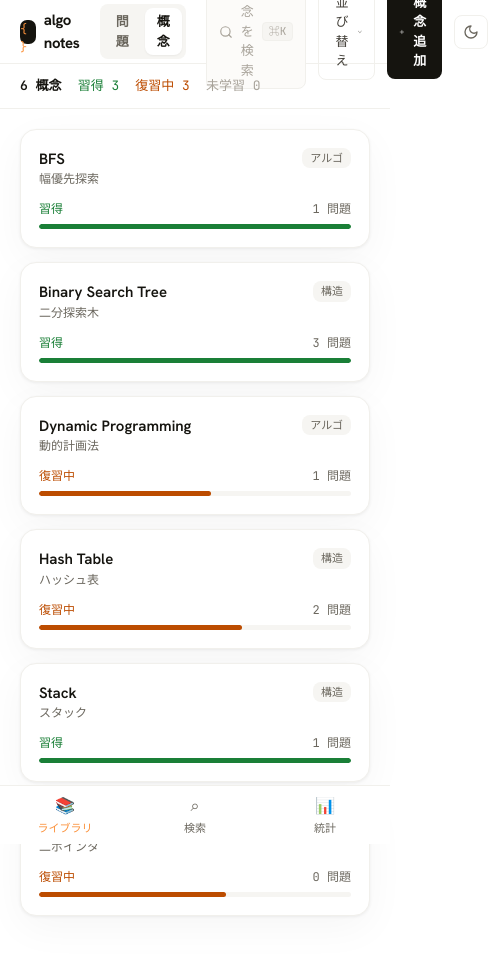
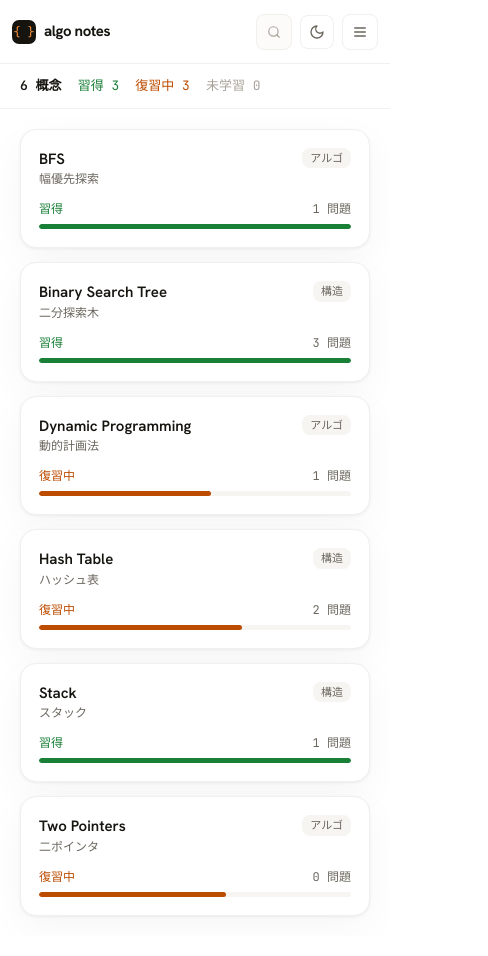
Before and after one commit to atsushi729/ads-note, a Next.js app: page /concepts in a window 390 px wide. Shown: the top 956 px of the page, 488 px wide, since content can reach past the window. Built offline with nearby package versions, Linux system fonts and the light colour scheme.

Commit message:
Fix mobile navigation layout

```diff
--- a/components/detail/ConceptDetail.tsx
+++ b/components/detail/ConceptDetail.tsx
@@ -4,11 +4,10 @@
 import { ComplexityTable } from "./ComplexityTable";
 import { RelatedProblems } from "./RelatedProblems";
 import { masteryColorVar } from "@/lib/difficulty";
-import { BottomTabBar } from "@/components/layout/BottomTabBar";
 export function ConceptDetail({ concept, problems }: { concept: Concept; problems: Problem[] }) {
   const color = `var(${masteryColorVar(concept.mastery)})`;
   return (
-    <div className="mx-auto flex max-w-[1100px] pb-16 md:pb-0">
+    <div className="mx-auto flex max-w-[1100px]">
       <div className="hidden md:block"><TocRail backHref="/concepts" backLabel="概念ライブラリ" items={[
         { id: "overview", label: "概要" }, { id: "complexity", label: "計算量" },
         { id: "related", label: "関連する問題" },
@@ -35,7 +34,6 @@
           </>
         )}
       </article>
-      <BottomTabBar active="library" />
     </div>
   );
 }
--- a/components/detail/ProblemDetail.tsx
+++ b/components/detail/ProblemDetail.tsx
@@ -5,7 +5,6 @@
 import { Markdown } from "@/components/markdown/Markdown";
 import { ConceptChips } from "./ConceptChips";
 import type { Concept } from "@/lib/types";
-import { BottomTabBar } from "@/components/layout/BottomTabBar";
 const diffClass: Record<string, string> = { Easy: "text-easy", Medium: "text-medium", Hard: "text-hard" };
 export function ProblemDetail({ problem, highlights, concepts }: {
   problem: Problem; highlights: { light: string; dark: string }[]; concepts: Concept[];
@@ -15,7 +14,7 @@
     ...problem.steps.map((s: Step) => ({ id: `step-${s.index}`, label: `Step ${s.index}` })),
   ];
   return (
-    <div className="mx-auto flex max-w-[1100px] pb-16 md:pb-0">
+    <div className="mx-auto flex max-w-[1100px]">
       <div className="hidden md:block"><TocRail backHref="/" backLabel="ライブラリ" items={toc} /></div>
       <article className="max-w-[760px] flex-1 px-5 py-6 md:px-[38px] md:py-[30px]">
         <div className="mb-3 flex items-center gap-2 font-mono text-[12px] text-fg-3">
@@ -34,7 +33,6 @@
           </div>
         ))}
       </article>
-      <BottomTabBar active="library" />
     </div>
   );
 }
--- a/components/layout/BottomTabBar.tsx
+++ /dev/null
@@ -1,15 +0,0 @@
-import Link from "next/link";
-export function BottomTabBar({ active }: { active: "library" | "search" | "stats" }) {
-  const item = (key: string, href: string, icon: string, label: string) => (
-    <Link href={href} className={`flex flex-1 flex-col items-center gap-0.5 py-2 text-[11px] ${active === key ? "text-accent" : "text-fg-3"}`}>
-      <span className="text-[16px]">{icon}</span>{label}
-    </Link>
-  );
-  return (
-    <nav className="fixed inset-x-0 bottom-0 z-40 flex border-t border-line bg-canvas md:hidden">
-      {item("library", "/", "📚", "ライブラリ")}
-      {item("search", "/", "⌕", "検索")}
-      {item("stats", "/", "📊", "統計")}
-    </nav>
-  );
-}
--- a/components/layout/TopBar.tsx
+++ b/components/layout/TopBar.tsx
@@ -1,28 +1,84 @@
 "use client";
-import { Search, Plus, ChevronDown } from "lucide-react";
+import Link from "next/link";
+import { useEffect, useState } from "react";
+import { Search, Plus, ChevronDown, Menu, X } from "lucide-react";
 import { ThemeToggle } from "./ThemeToggle";
 import { SegmentSwitch } from "./SegmentSwitch";
 export function TopBar({ variant, onSearchClick }: { variant: "problems" | "concepts"; onSearchClick: () => void }) {
+  const [menuOpen, setMenuOpen] = useState(false);
+
+  useEffect(() => {
+    if (!menuOpen) return;
+    const onKeyDown = (event: KeyboardEvent) => {
+      if (event.key === "Escape") setMenuOpen(false);
+    };
+    window.addEventListener("keydown", onKeyDown);
+    return () => window.removeEventListener("keydown", onKeyDown);
+  }, [menuOpen]);
+
   return (
-    <header className="flex h-16 items-center gap-3 border-b border-line px-5">
-      <div className="flex items-center gap-2">
-        <div className="grid h-6 w-6 place-items-center rounded-[7px] bg-fg font-mono text-[12px] text-accent">{"{ }"}</div>
-        <span className="text-[15px] font-bold tracking-tight">algo notes</span>
+    <header className="relative flex h-16 items-center gap-2 border-b border-line px-3 md:gap-3 md:px-5">
+      <div className="flex min-w-0 items-center gap-2">
+        <div className="grid h-6 w-6 shrink-0 place-items-center rounded-[7px] bg-fg font-mono text-[12px] text-accent">{"{ }"}</div>
+        <span className="truncate text-[15px] font-bold tracking-tight">algo notes</span>
       </div>
-      <SegmentSwitch active={variant} />
+      <div className="hidden md:block">
+        <SegmentSwitch active={variant} />
+      </div>
       <button aria-label="Search" onClick={onSearchClick}
-        className="ml-2 flex max-w-[380px] flex-1 items-center gap-2 rounded-chip border border-line bg-panel px-3 py-2 text-left text-[13px] text-muted">
+        className="ml-auto grid h-9 w-9 shrink-0 place-items-center rounded-chip border border-line bg-panel text-muted md:ml-2 md:flex md:h-auto md:w-auto md:max-w-[380px] md:flex-1 md:items-center md:gap-2 md:px-3 md:py-2 md:text-left md:text-[13px]">
         <Search size={14} />
-        <span className="flex-1">{variant === "problems" ? "問題名・タグ・本文を検索" : "概念を検索"}</span>
-        <kbd className="rounded border border-line bg-panel-2 px-1.5 font-mono text-[11px]">⌘K</kbd>
+        <span className="hidden flex-1 md:block">{variant === "problems" ? "問題名・タグ・本文を検索" : "概念を検索"}</span>
+        <kbd className="hidden rounded border border-line bg-panel-2 px-1.5 font-mono text-[11px] md:block">⌘K</kbd>
       </button>
-      <button className="flex items-center gap-1 rounded-chip border border-line px-3 py-2 text-[13px] text-fg-2">
+      <button className="hidden items-center gap-1 rounded-chip border border-line px-3 py-2 text-[13px] text-fg-2 md:flex">
         並び替え <ChevronDown size={14} />
       </button>
-      <button className="flex items-center gap-1 rounded-chip bg-fg px-3 py-2 text-[13px] font-semibold text-canvas">
+      <button className="hidden items-center gap-1 rounded-chip bg-fg px-3 py-2 text-[13px] font-semibold text-canvas md:flex">
         <Plus size={14} /> {variant === "problems" ? "ノート追加" : "概念追加"}
       </button>
-      <ThemeToggle />
+      <div className="shrink-0">
+        <ThemeToggle />
+      </div>
+      <button
+        aria-label={menuOpen ? "Close menu" : "Open menu"}
+        aria-expanded={menuOpen}
+        onClick={() => setMenuOpen((open) => !open)}
+        className="grid h-9 w-9 shrink-0 place-items-center rounded-chip border border-line text-fg-3 hover:text-fg md:hidden"
+      >
+        {menuOpen ? <X size={16} /> : <Menu size={16} />}
+      </button>
+      {menuOpen && (
+        <div
+          aria-label="Mobile menu"
+          className="absolute right-3 top-[calc(100%+8px)] z-50 w-[min(calc(100vw-1.5rem),18rem)] rounded-[8px] border border-line bg-canvas p-2 shadow-lg md:hidden"
+        >
+          <div className="grid grid-cols-2 gap-1 rounded-chip bg-panel-2 p-1">
+            <Link
+              href="/"
+              onClick={() => setMenuOpen(false)}
+              className={`rounded-chip px-3 py-2 text-center text-[13px] font-semibold ${variant === "problems" ? "bg-canvas text-fg shadow-sm" : "text-fg-3"}`}
+            >
+              問題
+            </Link>
+            <Link
+              href="/concepts"
+              onClick={() => setMenuOpen(false)}
+              className={`rounded-chip px-3 py-2 text-center text-[13px] font-semibold ${variant === "concepts" ? "bg-canvas text-fg shadow-sm" : "text-fg-3"}`}
+            >
+              概念
+            </Link>
+          </div>
+          <div className="mt-2 grid gap-1">
+            <button className="flex w-full items-center justify-between rounded-[6px] px-3 py-2 text-left text-[13px] text-fg-2 hover:bg-panel">
+              並び替え <ChevronDown size={14} />
+            </button>
+            <button className="flex w-full items-center justify-between rounded-[6px] bg-fg px-3 py-2 text-left text-[13px] font-semibold text-canvas">
+              {variant === "problems" ? "ノート追加" : "概念追加"} <Plus size={14} />
+            </button>
+          </div>
+        </div>
+      )}
     </header>
   );
 }
--- a/components/library/ConceptLibraryView.tsx
+++ b/components/library/ConceptLibraryView.tsx
@@ -5,14 +5,13 @@
 import { ConceptStats } from "@/components/layout/StatStrip";
 import { FilterPanel, type Filters } from "./FilterPanel";
 import { ConceptCard } from "./ConceptCard";
-import { BottomTabBar } from "@/components/layout/BottomTabBar";
 export function ConceptLibraryView({ concepts }: { concepts: Concept[] }) {
   const [filters, setFilters] = useState<Filters>({ difficulty: "すべて", tags: [], kind: "すべて", mastery: "すべて" });
   const filtered = concepts.filter((c) =>
     (filters.kind === "すべて" || c.kind === filters.kind) &&
     (filters.mastery === "すべて" || c.mastery === filters.mastery));
   return (
-    <main className="mx-auto max-w-[1180px] pb-16 md:pb-0">
+    <main className="mx-auto max-w-[1180px]">
       <TopBar variant="concepts" onSearchClick={() => {}} />
       <ConceptStats concepts={concepts} />
       <div className="flex">
@@ -21,7 +20,6 @@
           {filtered.map((c) => <ConceptCard key={c.id} concept={c} />)}
         </div>
       </div>
-      <BottomTabBar active="library" />
     </main>
   );
 }
--- a/components/library/LibraryView.tsx
+++ b/components/library/LibraryView.tsx
@@ -5,7 +5,6 @@
 import { FilterPanel, type Filters } from "./FilterPanel";
 import { ProblemCard } from "./ProblemCard";
 import { CommandPalette } from "@/components/search/CommandPalette";
-import { BottomTabBar } from "@/components/layout/BottomTabBar";
 export function LibraryView({ problems }: { problems: Problem[] }) {
   const [filters, setFilters] = useState<Filters>({ difficulty: "すべて", tags: [], kind: "すべて", mastery: "すべて" });
   const [paletteOpen, setPaletteOpen] = useState(false);
@@ -21,7 +20,7 @@
     (filters.difficulty === "すべて" || p.difficulty === filters.difficulty) &&
     (filters.tags.length === 0 || filters.tags.every((t) => p.tags.includes(t))));
   return (
-    <main className="mx-auto max-w-[1180px] pb-16 md:pb-0">
+    <main className="mx-auto max-w-[1180px]">
       <TopBar variant="problems" onSearchClick={() => setPaletteOpen(true)} />
       <div className="flex">
         <div className="hidden md:block"><FilterPanel variant="problems" tags={tags} filters={filters} onChange={setFilters} /></div>
@@ -30,7 +29,6 @@
         </div>
       </div>
       <CommandPalette problems={problems} open={paletteOpen} onClose={() => setPaletteOpen(false)} />
-      <BottomTabBar active="library" />
     </main>
   );
 }
```
Also changed, not shown: 2 other files (tests, documents, lock files or other folders).
